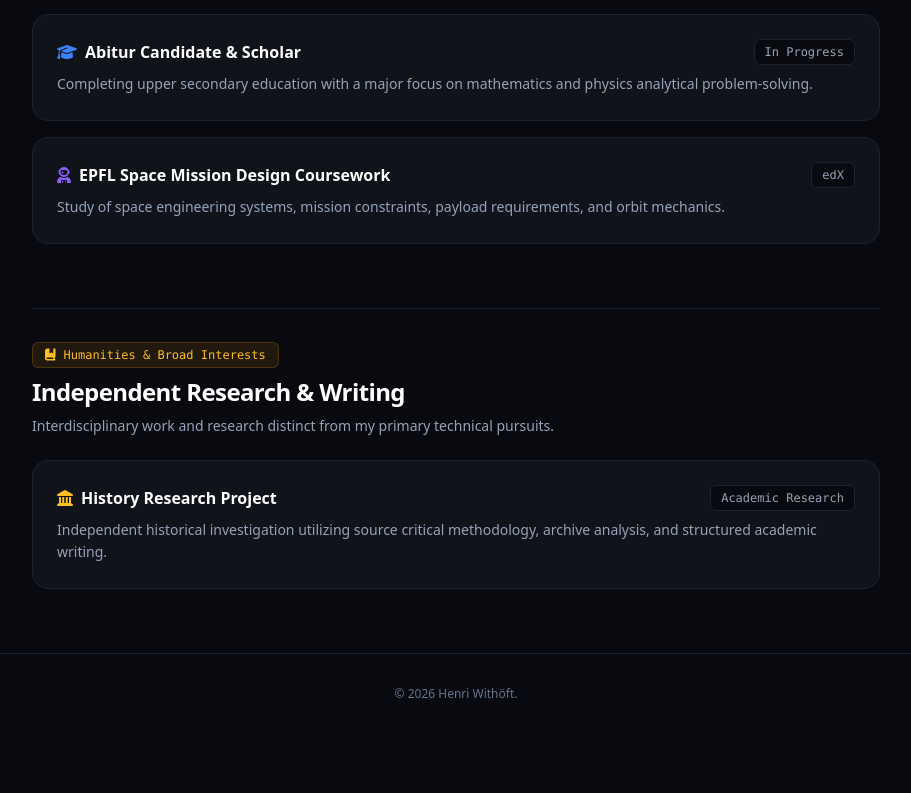
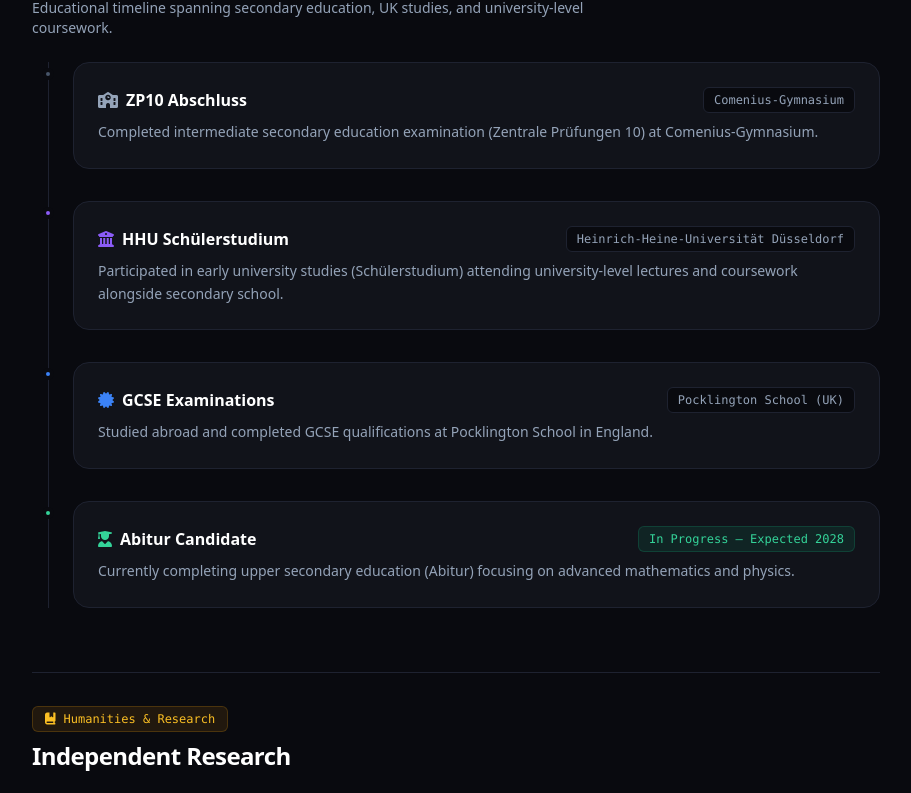
Before and after one commit to henri20HUB/portfolio, a plain HTML site: page experience.html in a window 1280 px wide. Shown: the part 210-1003 px from the top of the page, without its empty margins (184-1095 px from the left). Before the commit the page ends 944 px from the top, so only its background shows below. Drawn offline with nearby package versions, Linux system fonts and the light colour scheme.

Commit message:
Added school timeline (Comenius, Pocklington, HHU, Abitur 2028) and split projects into technical builds and academic courses

```diff
--- a/experience.html
+++ b/experience.html
@@ -39,50 +39,90 @@
 
     <main class="max-w-4xl mx-auto px-6 py-16 flex-grow space-y-16">
 
-        <!-- SECTION 1: STEM & Academic Focus -->
+        <!-- SECTION 1: Academic Timeline -->
         <div class="space-y-6">
             <div class="space-y-2">
                 <div class="inline-flex items-center gap-2 px-3 py-1 rounded-md bg-accentBlue/10 border border-accentBlue/20 text-accentBlue text-xs font-mono">
-                    <i class="fas fa-atom"></i> STEM & Physics Track
+                    <i class="fas fa-graduation-cap"></i> /academic-background
                 </div>
                 <h1 class="text-3xl font-bold tracking-tight text-white">Academic Background</h1>
+                <p class="text-slate-400 text-sm max-w-xl">Educational timeline spanning secondary education, UK studies, and university-level coursework.</p>
             </div>
 
-            <div class="grid gap-4">
+            <div class="relative border-l border-borderSubtle ml-4 pl-6 space-y-8">
+                <!-- 1. ZP10 -->
+                <div class="relative group">
+                    <div class="absolute -left-[31px] top-1.5 w-3 h-3 rounded-full bg-slate-600 border-4 border-darkBg group-hover:scale-125 transition-transform"></div>
                     <div class="p-6 rounded-2xl bg-cardBg border border-borderSubtle space-y-2">
                         <div class="flex flex-col sm:flex-row sm:items-center justify-between gap-1">
                             <h2 class="font-semibold text-white text-base flex items-center gap-2">
-                            <i class="fas fa-graduation-cap text-accentBlue"></i> Abitur Candidate & Scholar
+                                <i class="fas fa-school text-slate-400"></i> ZP10 Abschluss
                             </h2>
-                        <span class="text-xs font-mono text-slate-400 bg-darkBg px-2.5 py-1 rounded-md border border-borderSubtle">In Progress</span>
+                            <span class="text-xs font-mono text-slate-400 bg-darkBg px-2.5 py-1 rounded-md border border-borderSubtle">Comenius-Gymnasium</span>
                         </div>
                         <p class="text-sm text-slate-400 leading-relaxed">
-                        Completing upper secondary education with a major focus on mathematics and physics analytical problem-solving.
+                            Completed intermediate secondary education examination (Zentrale Prüfungen 10) at Comenius-Gymnasium.
                         </p>
                     </div>
+                </div>
 
+                <!-- 2. HHU Schülerstudium -->
+                <div class="relative group">
+                    <div class="absolute -left-[31px] top-1.5 w-3 h-3 rounded-full bg-accentPurple border-4 border-darkBg group-hover:scale-125 transition-transform"></div>
                     <div class="p-6 rounded-2xl bg-cardBg border border-borderSubtle space-y-2">
                         <div class="flex flex-col sm:flex-row sm:items-center justify-between gap-1">
                             <h2 class="font-semibold text-white text-base flex items-center gap-2">
-                            <i class="fas fa-user-astronaut text-accentPurple"></i> EPFL Space Mission Design Coursework
+                                <i class="fas fa-university text-accentPurple"></i> HHU Schülerstudium
                             </h2>
-                        <span class="text-xs font-mono text-slate-400 bg-darkBg px-2.5 py-1 rounded-md border border-borderSubtle">edX</span>
+                            <span class="text-xs font-mono text-slate-400 bg-darkBg px-2.5 py-1 rounded-md border border-borderSubtle">Heinrich-Heine-Universität Düsseldorf</span>
                         </div>
                         <p class="text-sm text-slate-400 leading-relaxed">
-                        Study of space engineering systems, mission constraints, payload requirements, and orbit mechanics.
+                            Participated in early university studies (Schülerstudium) attending university-level lectures and coursework alongside secondary school.
+                        </p>
+                    </div>
+                </div>
+
+                <!-- 3. GCSEs -->
+                <div class="relative group">
+                    <div class="absolute -left-[31px] top-1.5 w-3 h-3 rounded-full bg-accentBlue border-4 border-darkBg group-hover:scale-125 transition-transform"></div>
+                    <div class="p-6 rounded-2xl bg-cardBg border border-borderSubtle space-y-2">
+                        <div class="flex flex-col sm:flex-row sm:items-center justify-between gap-1">
+                            <h2 class="font-semibold text-white text-base flex items-center gap-2">
+                                <i class="fas fa-certificate text-accentBlue"></i> GCSE Examinations
+                            </h2>
+                            <span class="text-xs font-mono text-slate-400 bg-darkBg px-2.5 py-1 rounded-md border border-borderSubtle">Pocklington School (UK)</span>
+                        </div>
+                        <p class="text-sm text-slate-400 leading-relaxed">
+                            Studied abroad and completed GCSE qualifications at Pocklington School in England.
+                        </p>
+                    </div>
+                </div>
+
+                <!-- 4. Abitur -->
+                <div class="relative group">
+                    <div class="absolute -left-[31px] top-1.5 w-3 h-3 rounded-full bg-emerald-400 border-4 border-darkBg group-hover:scale-125 transition-transform"></div>
+                    <div class="p-6 rounded-2xl bg-cardBg border border-borderSubtle space-y-2">
+                        <div class="flex flex-col sm:flex-row sm:items-center justify-between gap-1">
+                            <h2 class="font-semibold text-white text-base flex items-center gap-2">
+                                <i class="fas fa-user-graduate text-emerald-400"></i> Abitur Candidate
+                            </h2>
+                            <span class="text-xs font-mono text-emerald-400 bg-emerald-500/10 border border-emerald-500/20 px-2.5 py-1 rounded-md">In Progress — Expected 2028</span>
+                        </div>
+                        <p class="text-sm text-slate-400 leading-relaxed">
+                            Currently completing upper secondary education (Abitur) focusing on advanced mathematics and physics.
                         </p>
                     </div>
                 </div>
             </div>
+        </div>
 
-        <!-- SECTION 2: Non-Technical Humanities & Independent Projects -->
+        <!-- SECTION 2: Humanities & Independent Research -->
         <div class="space-y-6 pt-8 border-t border-borderSubtle">
             <div class="space-y-2">
                 <div class="inline-flex items-center gap-2 px-3 py-1 rounded-md bg-amber-500/10 border border-amber-500/20 text-amber-400 text-xs font-mono">
-                    <i class="fas fa-book-bookmark"></i> Humanities & Broad Interests
+                    <i class="fas fa-book-bookmark"></i> Humanities & Research
                 </div>
-                <h2 class="text-2xl font-bold tracking-tight text-white">Independent Research & Writing</h2>
-                <p class="text-slate-400 text-sm max-w-xl">Interdisciplinary work and research distinct from my primary technical pursuits.</p>
+                <h2 class="text-2xl font-bold tracking-tight text-white">Independent Research</h2>
             </div>
 
             <div class="p-6 rounded-2xl bg-cardBg border border-borderSubtle space-y-2">
@@ -90,10 +130,10 @@
                     <h3 class="font-semibold text-white text-base flex items-center gap-2">
                         <i class="fas fa-landmark text-amber-400"></i> History Research Project
                     </h3>
-                    <span class="text-xs font-mono text-slate-400 bg-darkBg px-2.5 py-1 rounded-md border border-borderSubtle">Academic Research</span>
+                    <span class="text-xs font-mono text-slate-400 bg-darkBg px-2.5 py-1 rounded-md border border-borderSubtle">Academic Writing</span>
                 </div>
                 <p class="text-sm text-slate-400 leading-relaxed">
-                    Independent historical investigation utilizing source critical methodology, archive analysis, and structured academic writing.
+                    Independent historical research utilizing primary sources, archive evaluation, and academic methodology.
                 </p>
             </div>
         </div>
```
Also changed, not shown: projects.html (+54 -18 lines). Lines whose indentation alone changed are shown as unchanged.
